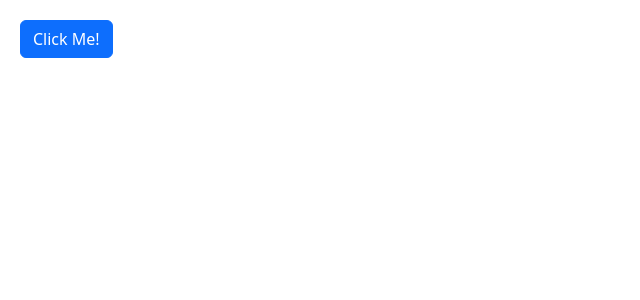
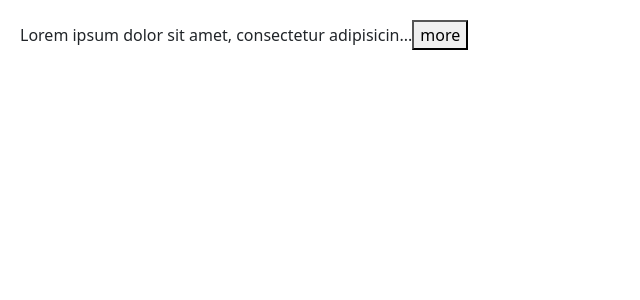
Before and after one commit to MarkusAP98/learnReactJohn, a React (Vite) app: page / in a window 1280 px wide. Shown: the top 300 px of the page, without its empty margins (0-640 px from the left). Built offline with nearby package versions, Linux system fonts and the light colour scheme.

Commit message:
Refactor ExpandableText component to use maxWords instead of maxChars

```diff
--- a/src/App.tsx
+++ b/src/App.tsx
@@ -1,14 +1,10 @@
 import React, { useState } from "react";
-import Alert from "./components/Alert/Alert";
-import Button from "./components/Alert/Button";
-
+import ExpandableText from "./components/ExpandableText";
 
 function App() {
-  const [show, setShow] = useState(false);
   return (
     <div>
-      {show && <Alert onClick={() => setShow(false)} />}
-      <Button onClick={() => setShow(true)} />
+      <ExpandableText>Lorem ipsum dolor sit amet, consectetur adipisicing elit. Eius quia tenetur commodi repellat at molestias deserunt tempore, velit voluptatem harum maiores ducimus atque veritatis? Doloremque vel nemo aliquam architecto veniam nostrum dolore perferendis molestias dicta hic, facilis sequi animi. Minus nesciunt nisi totam officiis ex, perferendis repellendus, nihil voluptas temporibus at eum quo necessitatibus quod, ratione iste nulla cupiditate vero. Deleniti, facilis beatae dolores magni tempore atque temporibus ad eum, nobis alias officia? Magnam eos accusamus eum deserunt, velit nihil ea, dolorum dolore, incidunt maiores debitis. Quisquam, debitis rem repellat soluta doloremque quo qui voluptate error quos optio, libero nemo?</ExpandableText>
     </div>
   );
 }
--- a/src/components/ExpandableText.tsx
+++ b/src/components/ExpandableText.tsx
@@ -1,16 +1,17 @@
 import React, { useState } from 'react'
+
 interface Props {
   children: string;
-  maxChars?: number;
+  maxWords?: number;
 }
 
-const ExpandableText = ({ children, maxChars = 100}: Props) => {
-  const [isExpanded, setIsExpanded] = useState(false);
-  if (children.length <= maxChars) return <p>{children}</p>;
-  const text = isExpanded ? children : children.substring(0, maxChars);
+const ExpandableText = ({children, maxWords = 50}: Props) => {
+  const [expanded, setExpanded] = useState(false)
 
+  if (children.length <= maxWords) return <p>{children}</p>;
+  const text = expanded ? children : children.substring(0, maxWords);
   return (
-    <p>{text}... <button onClick={() => setIsExpanded(!isExpanded)}>{isExpanded ? 'less' : 'more'}</button></p>
+    <p>{text}...<button onClick={() => setExpanded(!expanded)}>{expanded ? 'less' : 'more'}</button></p>
   )
 }
 
```
